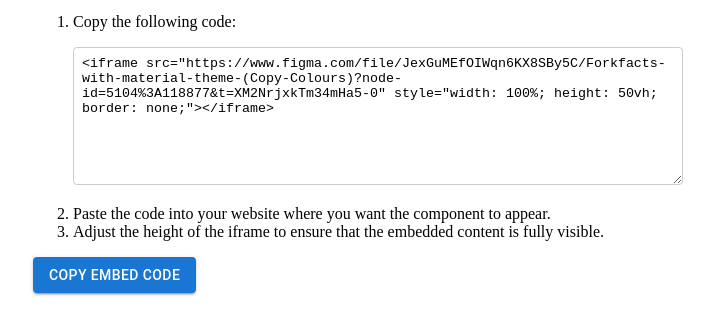
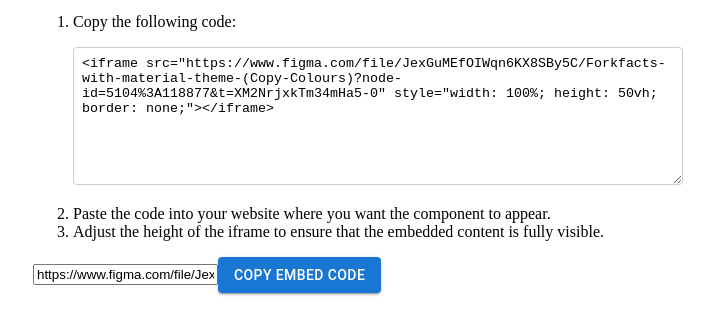
Before and after one commit to Ayomikuolatunji/forkfacts-ff-producers, a Gatsby site: page / in a window 1280 px wide. Shown: the part 107-442 px from the top of the page, without its empty margins (291-1005 px from the left). Built offline with nearby package versions, Linux system fonts and the light colour scheme; Gatsby itself is replaced by a stand-in of ours.

Commit message:
working on embed code generator done

```diff
--- a/src/components/EmbedCodeGenerator.tsx
+++ b/src/components/EmbedCodeGenerator.tsx
@@ -9,6 +9,7 @@ const EmbedCodeGenerator = ({ componentUrl }: EmbedCodeGeneratorProps) => {
   const theme = useTheme();
   const [iframeHeight, setIframeHeight] = useState("50vh");
   const [showSnackbar, setShowSnackbar] = useState(false);
+  const [inputUrl, setInputUrl] = useState(componentUrl);
 
   useEffect(() => {
     const handleIframeResize = () => {
@@ -25,7 +26,7 @@ const EmbedCodeGenerator = ({ componentUrl }: EmbedCodeGeneratorProps) => {
     return () => {
       window.removeEventListener("resize", handleIframeResize);
     };
-  }, [componentUrl]);
+  }, [inputUrl]);
 
   const handleCopyClick = () => {
     const el = document.createElement("textarea");
@@ -42,8 +43,12 @@ const EmbedCodeGenerator = ({ componentUrl }: EmbedCodeGeneratorProps) => {
     setShowSnackbar(false);
   };
 
+  const handleInputChange = (event: React.ChangeEvent<HTMLInputElement>) => {
+    setInputUrl(event.target.value);
+  };
+
   const generateEmbedCode = () => {
-    return `<iframe src="${componentUrl}" style="width: 100%; height: ${iframeHeight}; border: none;"></iframe>`;
+    return `<iframe src="${inputUrl}" style="width: 100%; height: ${iframeHeight}; border: none;"></iframe>`;
   };
 
   return (
@@ -69,6 +74,7 @@ const EmbedCodeGenerator = ({ componentUrl }: EmbedCodeGeneratorProps) => {
         </li>
       </Box>
       <Box sx={{ mt: theme.spacing(2) }}>
+        <input type="text" value={inputUrl} onChange={handleInputChange} />
         <Button variant="contained" color="primary" onClick={handleCopyClick}>
           Copy Embed Code
         </Button>
```
